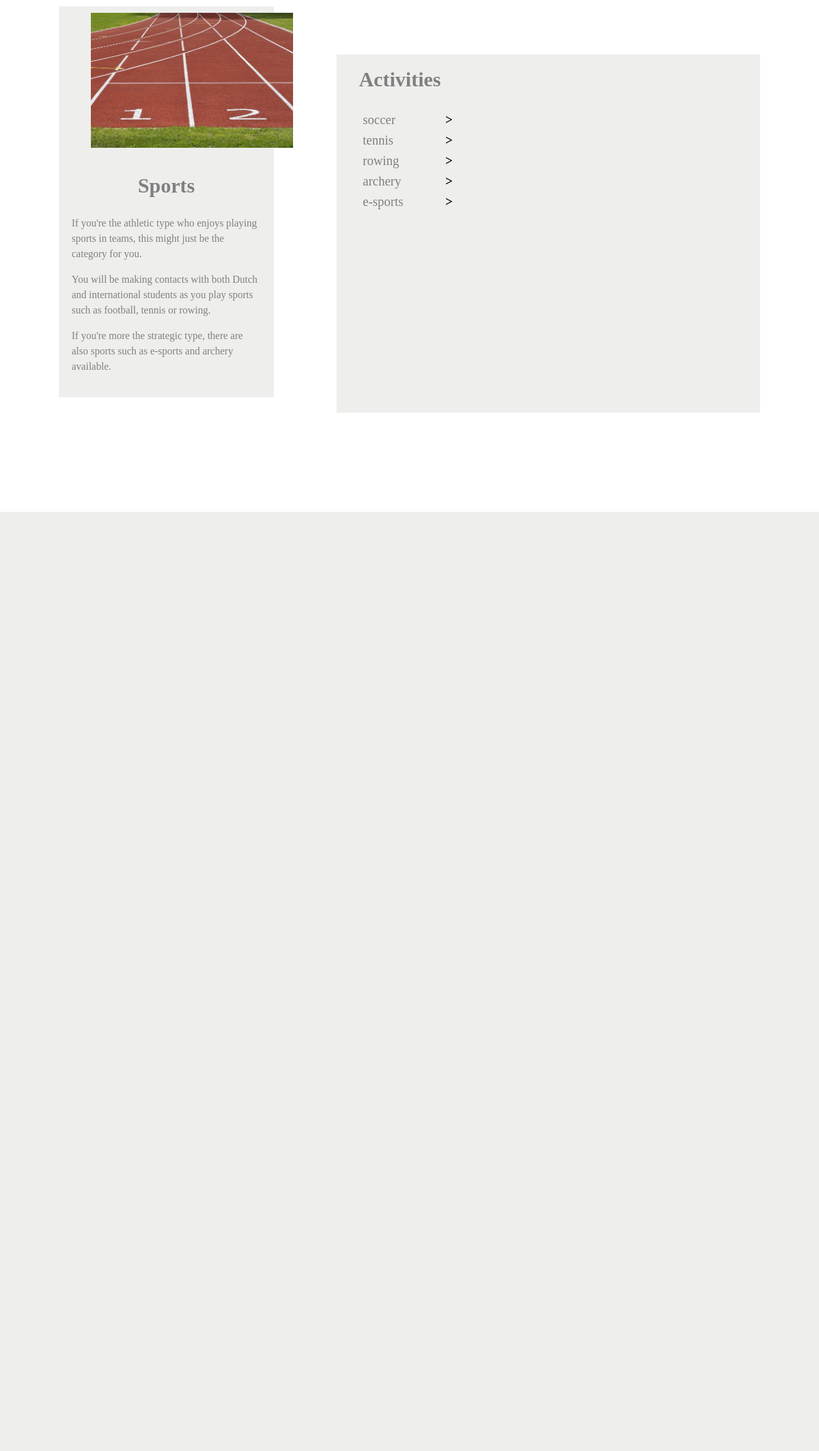
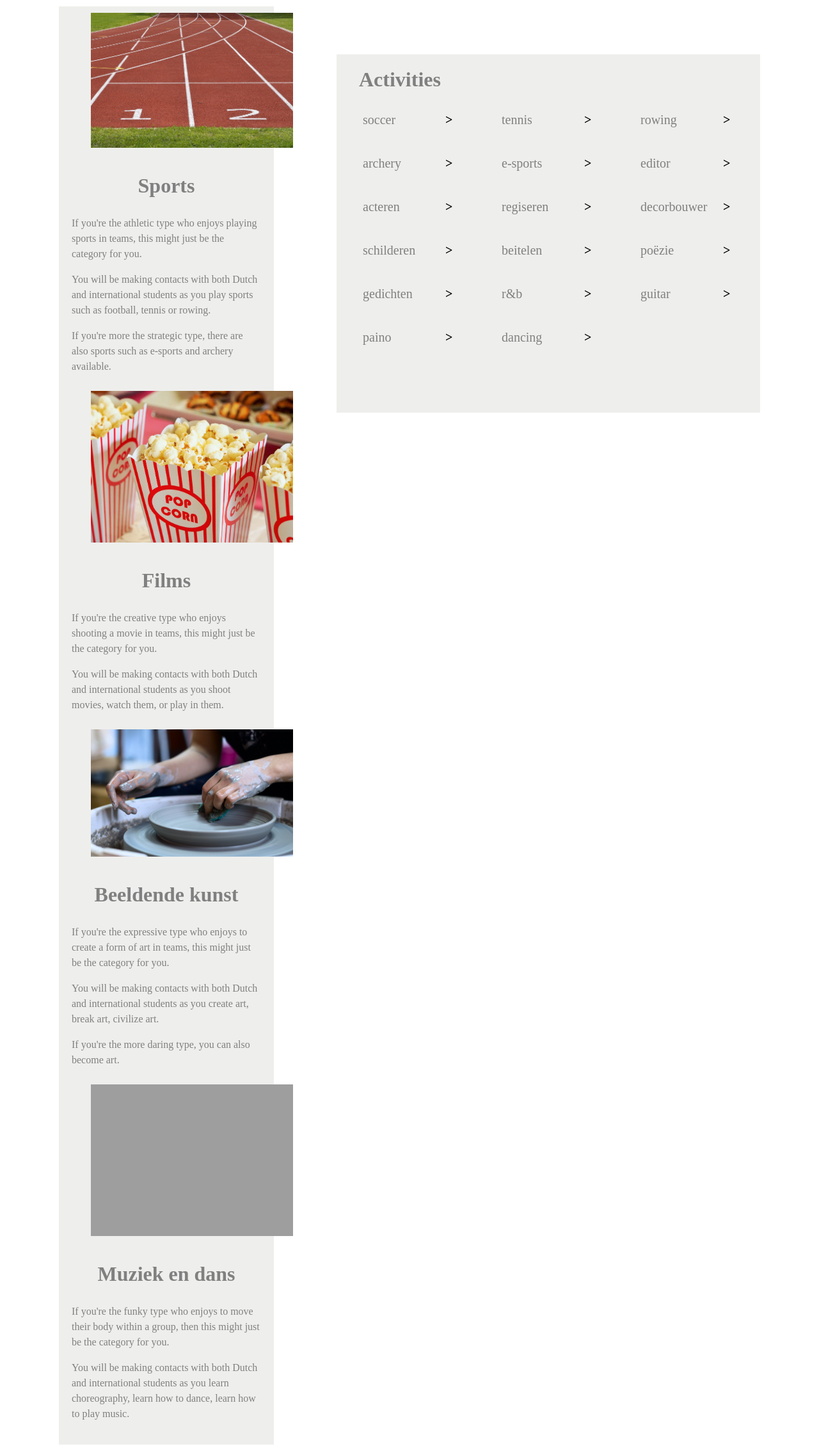
Before and after one commit to NHL-INF1E/studentenplatform, a PHP site: page /pages/activiteit.php in a window 1280 px wide. Shown: the whole page at 64% size. Before the commit the page ends 800 px from the top, so only its background shows below. Run offline with PHP 8.4, Linux system fonts and the light colour scheme; grey boxes are pictures that could not be loaded.

Commit message:
implementation of json file into php

```diff
--- a/datastores/activities2.json
+++ b/datastores/activities2.json
@@ -35,7 +35,7 @@
     "film": {
         "title": "Films",
         "description": "<p>If you're the creative type who enjoys shooting a movie in teams, this might just be the category for you. </p><p> You will be making contacts with both Dutch and international students as you shoot movies, watch them, or play in them.</p>",
-        "image": "../pictures/stock/pexels-tima-miroshnichenko-7991567.jpg",
+        "image": "../pictures/stock/popcorn-movie-party-entertainment.jpg",
         "activity":
         [
             {
@@ -62,13 +62,13 @@
 
     "art": {
         "title": "Beeldende kunst",
-        "beschrijving": "<p>If you're the expressive type who enjoys to create a form of art in teams, this might just be the category for you. </p><p> You will be making contacts with both Dutch and international students as you create art, break art, civilize art.</p><p>If you're the more daring type, you can als be art.</p> ",
+        "description": "<p>If you're the expressive type who enjoys to create a form of art in teams, this might just be the category for you. </p><p> You will be making contacts with both Dutch and international students as you create art, break art, civilize art.</p><p>If you're the more daring type, you can also become art.</p> ",
         "image": "../pictures/stock/pottenbakken.jpg",
         "activity":
         [
             {
                 "activityName": "schilderen",
-                "activityCount ": "20"
+                "activityCount": "20"
             },
 
             {
@@ -90,7 +90,7 @@
 
     "music": {
         "title": "Muziek en dans",
-        "beschrijving": "<p>If you're the funky type who enjoys to move their body within a group, then this might just be the category for you. </p><p> You will be making contacts with both Dutch and international students as you learn choreography, learn how to dance, learn how to play music.</p>",
+        "description": "<p>If you're the funky type who enjoys to move their body within a group, then this might just be the category for you. </p><p> You will be making contacts with both Dutch and international students as you learn choreography, learn how to dance, learn how to play music.</p>",
         "image": "../pictures/stock/guitar.jpg",
         "activity":
         [
--- a/pages/activiteit.php
+++ b/pages/activiteit.php
@@ -1,3 +1,10 @@
+<?php
+    // a requirement from a different page
+    require_once('../utilities/dataStoreUtil.php');
+    // get the json data from json file
+    $activities = getActivities('../datastores/activities2.json');
+?>
+
 <!DOCTYPE HTML>
 <html lang="en">
 <head>
@@ -14,24 +21,21 @@
         <div class="row">
             <div class="col-md-4">
                 <div class="left-content">
+                    <?php
+                        foreach ($activities as $key => $item) {
+                    ?>
                         <div class="col-md-12 text-end article-img">
-                        <img class="img-fluid" alt="sports" src="../pictures/stock/hardloopTracks.jpeg">
+                            <img class="img-fluid" alt="sports" src="<?php echo $item['image']; ?>">
                         </div>
                         <div class="col-md-12 article-title">
-                        <h2 class="text-center"><b>Sports</b></h2>
+                            <h2 class="text-center"><b><?php echo $item['title']; ?></b></h2>
                         </div>
                         <div class="col-md-12 article-text">
-                        <p>
-                            If you're the athletic type who enjoys playing sports in teams, this might just be the category for you.
-                        </p>
-                        <p>
-                            You will be making contacts with both Dutch and international students as you play sports such as football,
-                            tennis or rowing.
-                        </p>
-                        <p>
-                            If you're more the strategic type, there are also sports such as e-sports and archery available.
-                        </p>
+                            <?php echo $item['description']; ?>
                         </div>
+                    <?php
+                        }
+                    ?>
                 </div>
             </div>
             <div class="col-md-8">
@@ -40,17 +44,21 @@
                         <h2 class="text-start"><b>Activities</b></h2>
                     </div>
                     <div class="row">
+                        <?php
+                            foreach ($activities as $key => $item) {
+                                foreach ($item['activity'] as $innerKey => $value) {
+                        ?>
                                     <div class="col-sm-4">
                                         <ul class="activity-drop article-text">
                                             <form method="POST">
-                                    <li><input type="submit" class="activity-button" name="activity" value="soccer">&gt;</li>
-                                    <li><input type="submit" class="activity-button" name="activity" value="tennis">&gt;</li>
-                                    <li><input type="submit" class="activity-button" name="activity" value="rowing">&gt;</li>
-                                    <li><input type="submit" class="activity-button" name="activity" value="archery">&gt;</li>
-                                    <li><input type="submit" class="activity-button" name="activity" value="e-sports">&gt;</li>
+                                                <li><input type="submit" class="activity-button" name="activity" value="<?php echo $value['activityName'] ?>">&gt;</li>
                                             </form>
                                         </ul>
                                     </div>
+                        <?php
+                                }
+                            }
+                        ?>
                         <div class="col-sm-8 text-center">
                             <p>
                                 <?php
@@ -59,13 +67,17 @@
                                     if it has been clicked value in html will be echoed
                                     */
                                     if (isset($_POST["activity"])) {
+                                        foreach ($activities as $key => $item) {
+                                            foreach ($item['activity'] as $innerKey => $value) {
                                 ?>
                                         <div class="col-sm-12 text-center log-check1">Login to sign up for an activity</div>
                                         <div class="col-sm-12 text-center">
                                             <img alt="like" class="img-fluid log-check2" src="../pictures/stock/icons8-thumbs-up-64.png">
                                         </div>
-                                <div class="col-sm-12 text-center log-check3">24 said yes</div>
+                                        <div class="col-sm-12 text-center log-check3"><?php echo $value['activityCount']; ?></div>
                                 <?php
+                                            }
+                                        }
                                     }
                                 ?>
                             </p>
```
Lines whose indentation alone changed are shown as unchanged.
